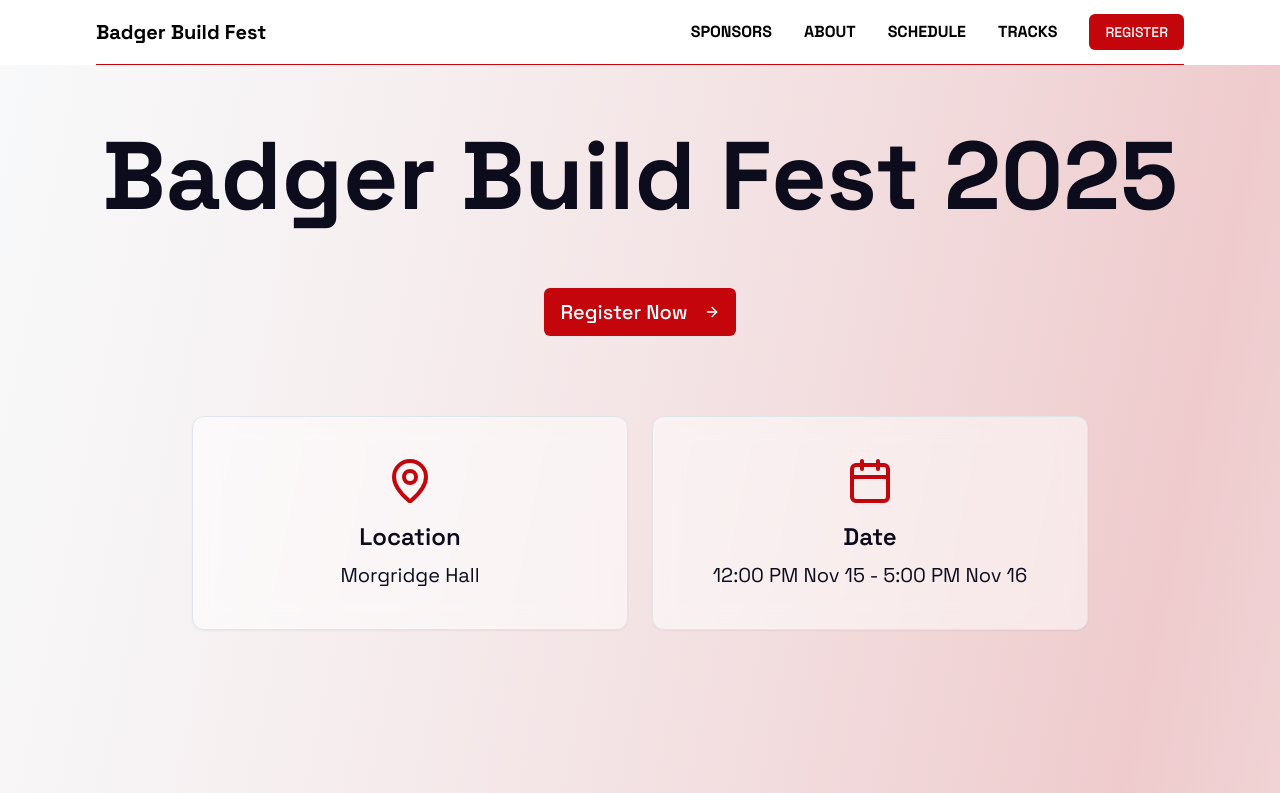
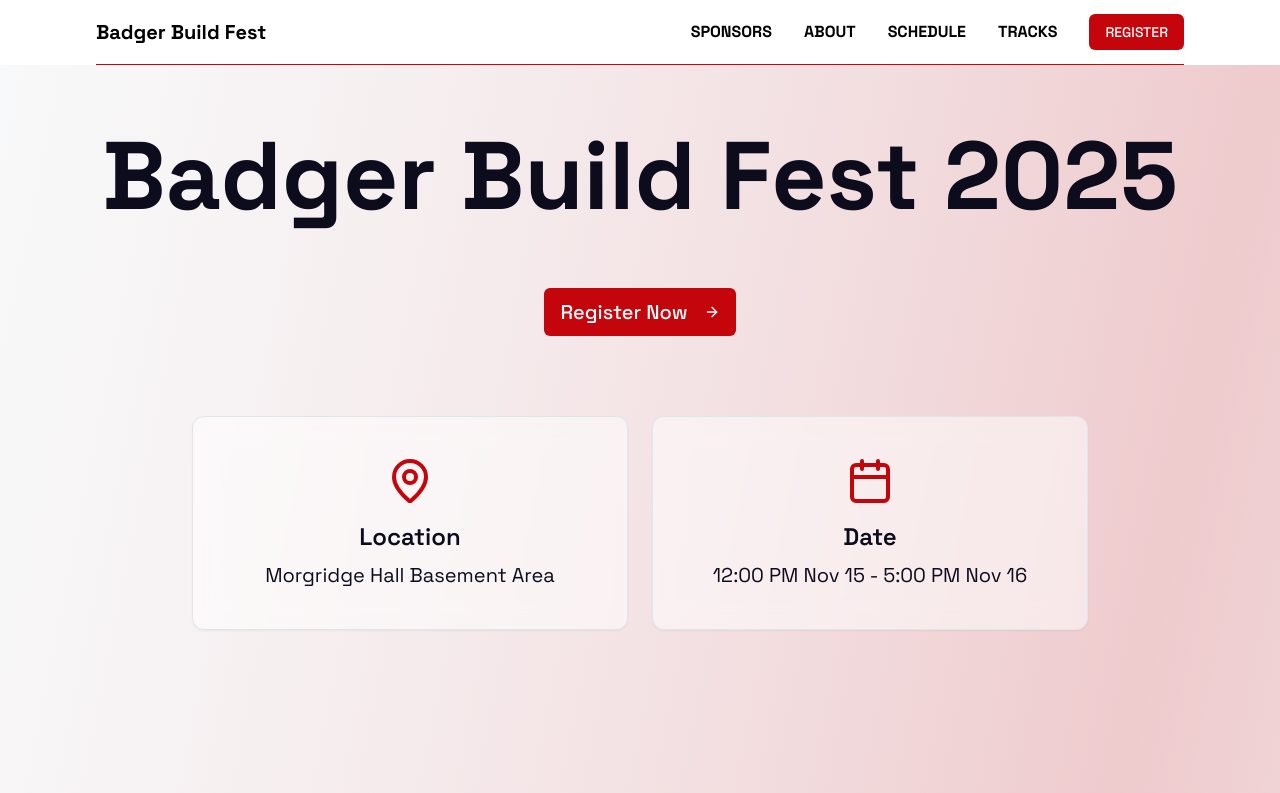
Before and after one commit to fuxur9/build-fest, a Next.js app in the folder frontend/: page / in a window 1280 px wide. Shown: the top 793 px of the page. Built offline with nearby package versions, Linux system fonts and the light colour scheme.

Commit message:
update location

```diff
--- a/frontend/src/app/page.tsx
+++ b/frontend/src/app/page.tsx
@@ -55,7 +55,9 @@ export default function Home() {
                 <h3 className='text-2xl font-semibold text-card-foreground mb-2'>
                   Location
                 </h3>
-                <p className='text-xl text-muted-foreground'>Morgridge Hall</p>
+                <p className='text-xl text-muted-foreground'>
+                  Morgridge Hall Basement Area
+                </p>
               </CardContent>
             </Card>
             {/* Date Card */}
```
